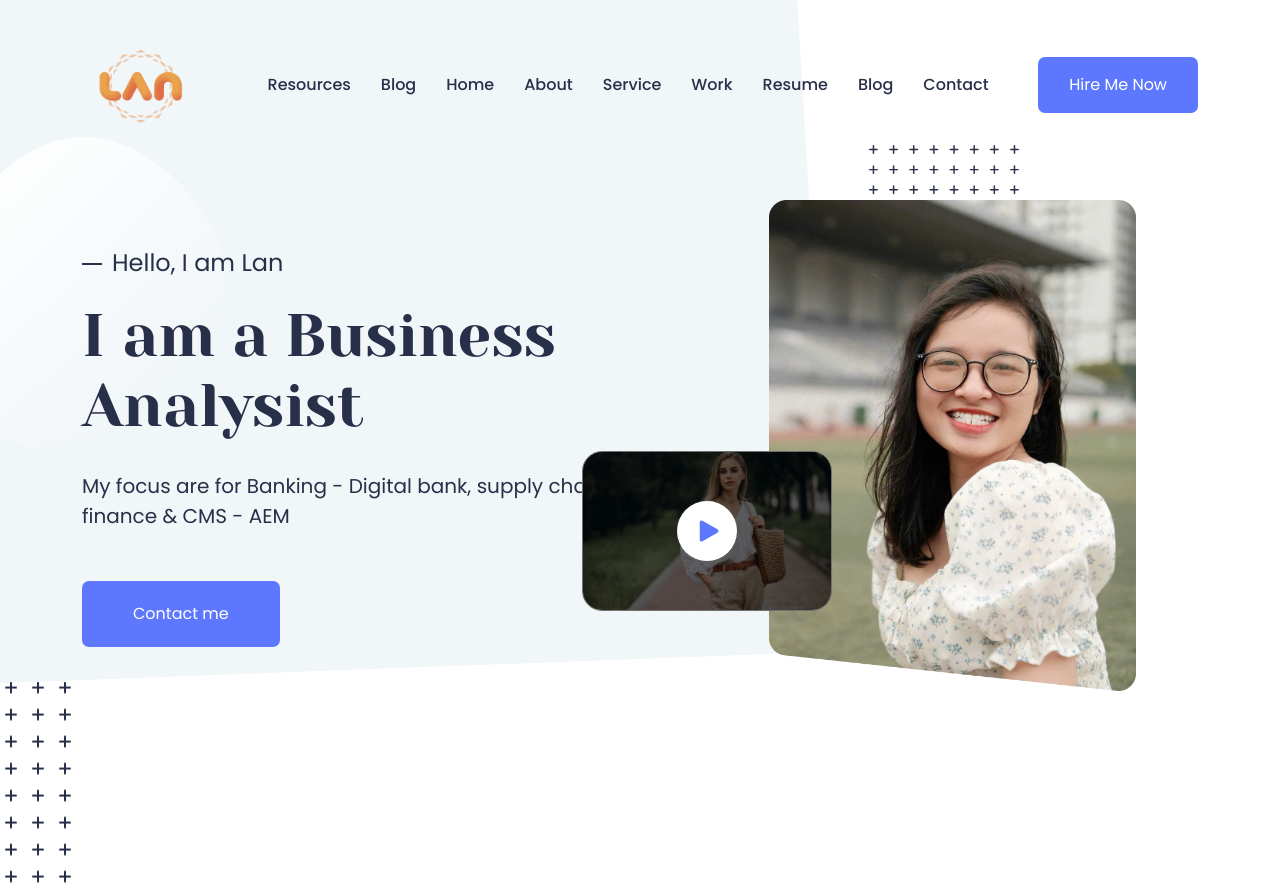
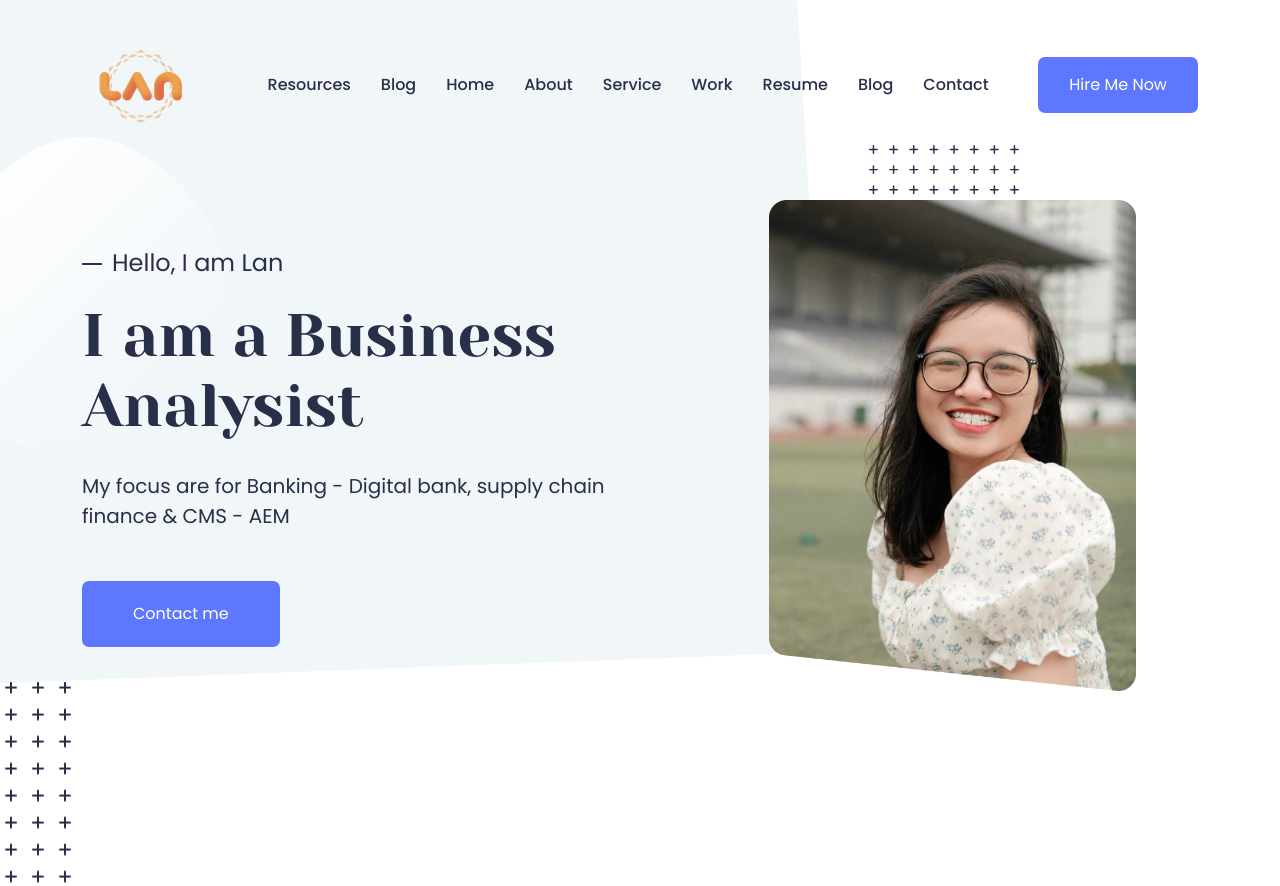
Before and after one commit to Lannt5/Portfolio, a website: page portio-master/index.html in a window 1280 px wide. Shown: the top 886 px of the page. Drawn offline with Linux system fonts and the light colour scheme; some packages are replaced by stand-ins of ours.

Commit message:
Comment hero popup - lan 2nd June, 2025

```diff
--- a/portio-master/index.html
+++ b/portio-master/index.html
@@ -166,7 +166,7 @@
               <img src="images/hero/figure-svg.svg" alt="figure-svg">
             </div>
             <img class="hero_mask_svg" src="images/hero/myImageForBanner.jpg" alt="hero-image">
-            <div class="hero_figure-popup">
+            <!--<div class="hero_figure-popup">
               <div class="thumb">
                 <img src="images/hero/popup-thumb.png" alt="popup">
               </div>
@@ -175,7 +175,7 @@
                   <path fill="#5d78ff" d="M17.961 10.264a2 2 0 010 3.473L2.992 22.29A2 2 0 010 20.554V3.446A2 2 0 012.992 1.71z" data-name="Polygon 4" />
                 </svg>
               </a>
-            </div>
+            </div>-->
           </div>
         </div>
       </div>
```
